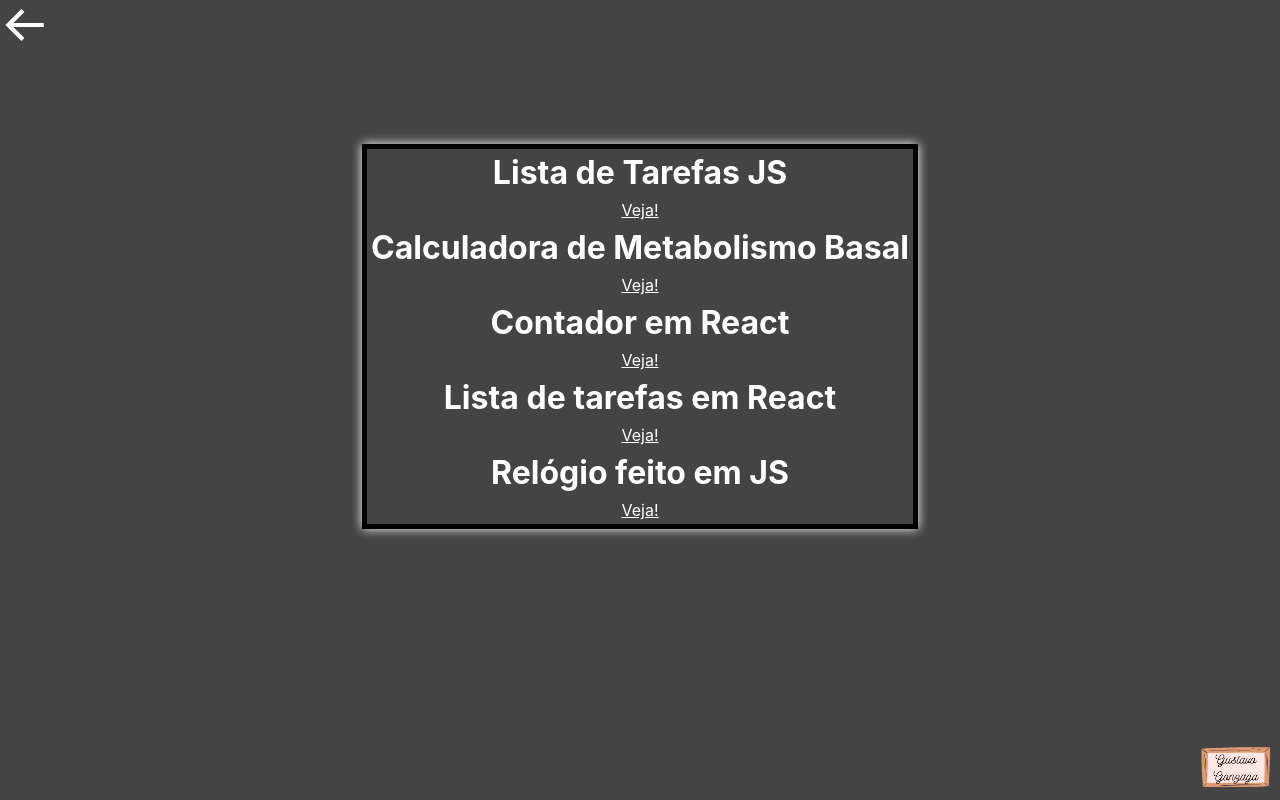
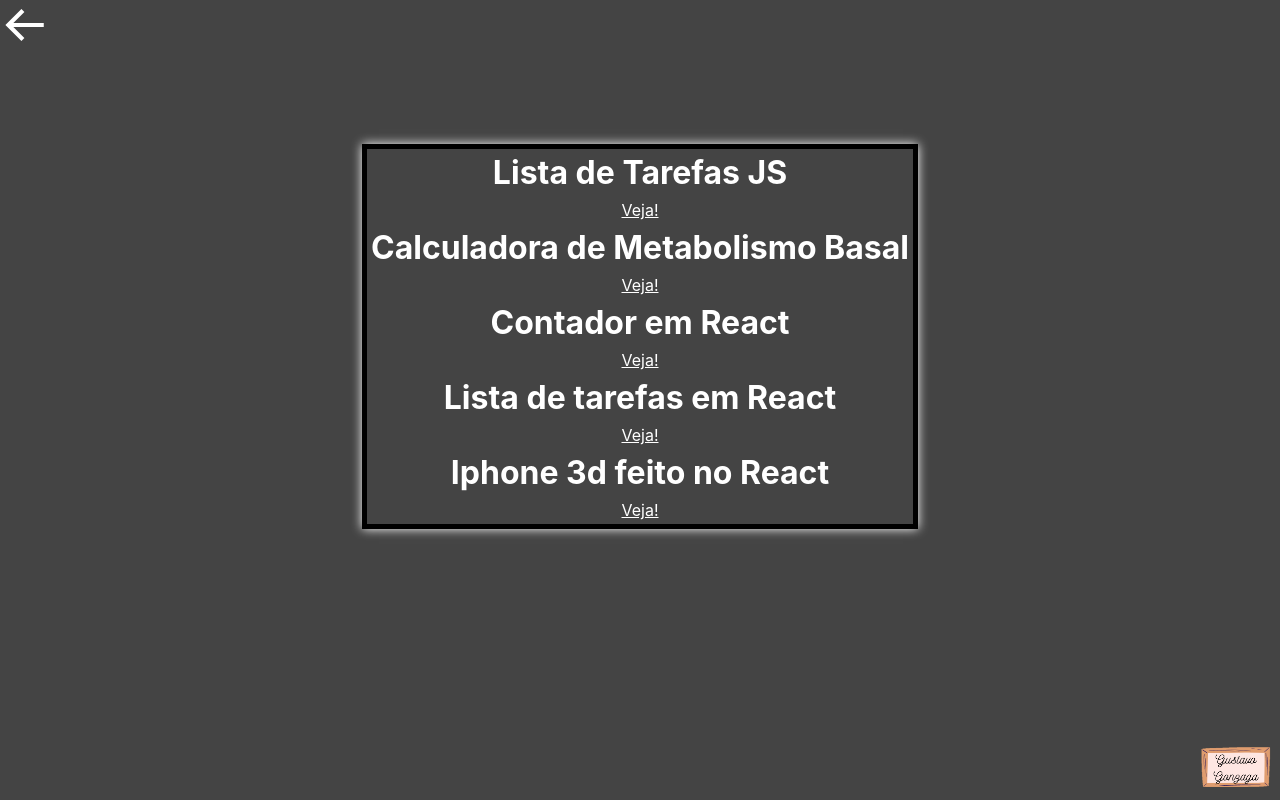
Before and after one commit to GonzagaGustavo/portifolio, a React (Create React App) app: page /Projetos in a window 1280 px wide. Built offline with nearby package versions, Linux system fonts and the light colour scheme.

Commit message:
add um novo projeto

```diff
--- a/src/Components/Projetos.jsx
+++ b/src/Components/Projetos.jsx
@@ -28,8 +28,8 @@ function Projetos() {
           <a href="https://listadetarefascombomdiaboatardeboanoite.netlify.app/">
             Veja!
           </a>
-          <h1>Relógio feito em JS</h1>
-          <a href="https://relog-io.netlify.app/">Veja!</a>
+          <h1>Iphone 3d feito no React</h1>
+          <a href="https://iphone-3d.netlify.app/">Veja!</a>
         </div>
       </div>
       <div className="logo">
```
